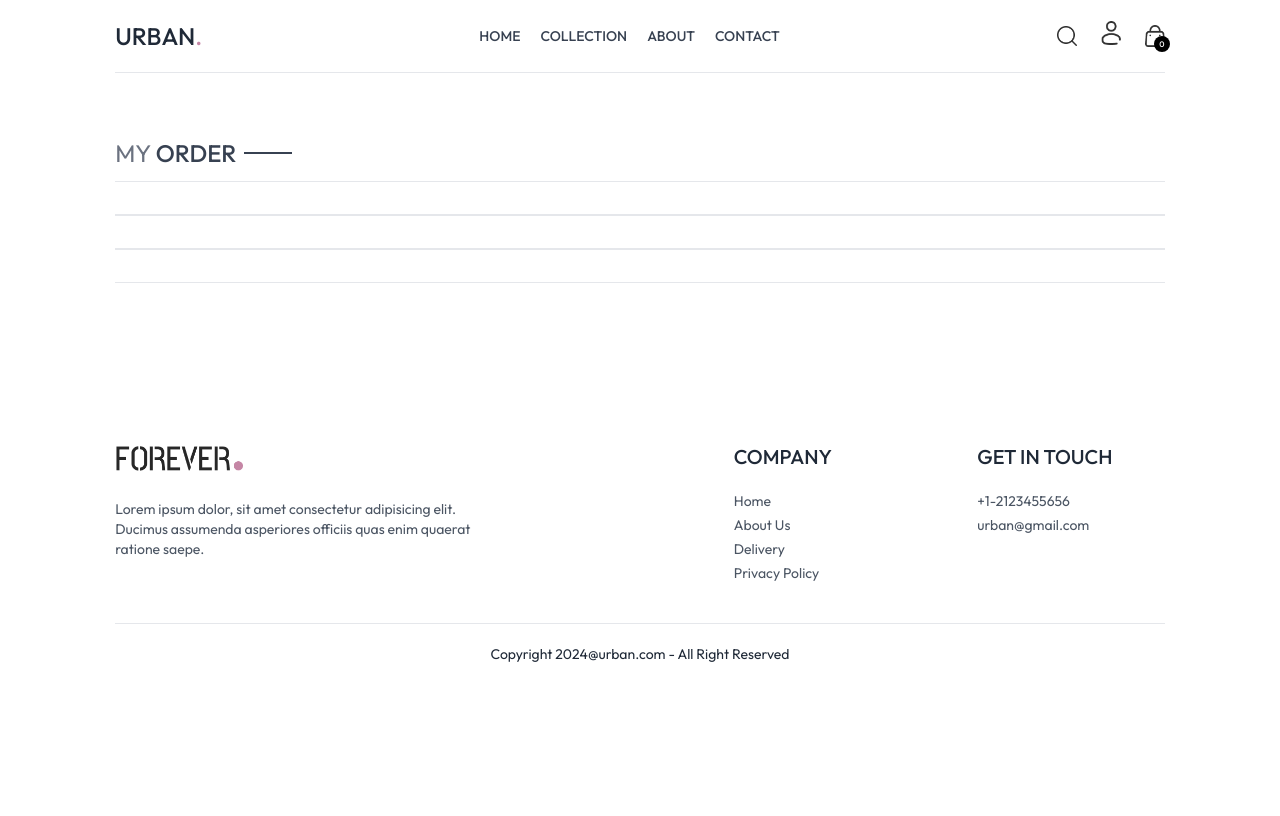
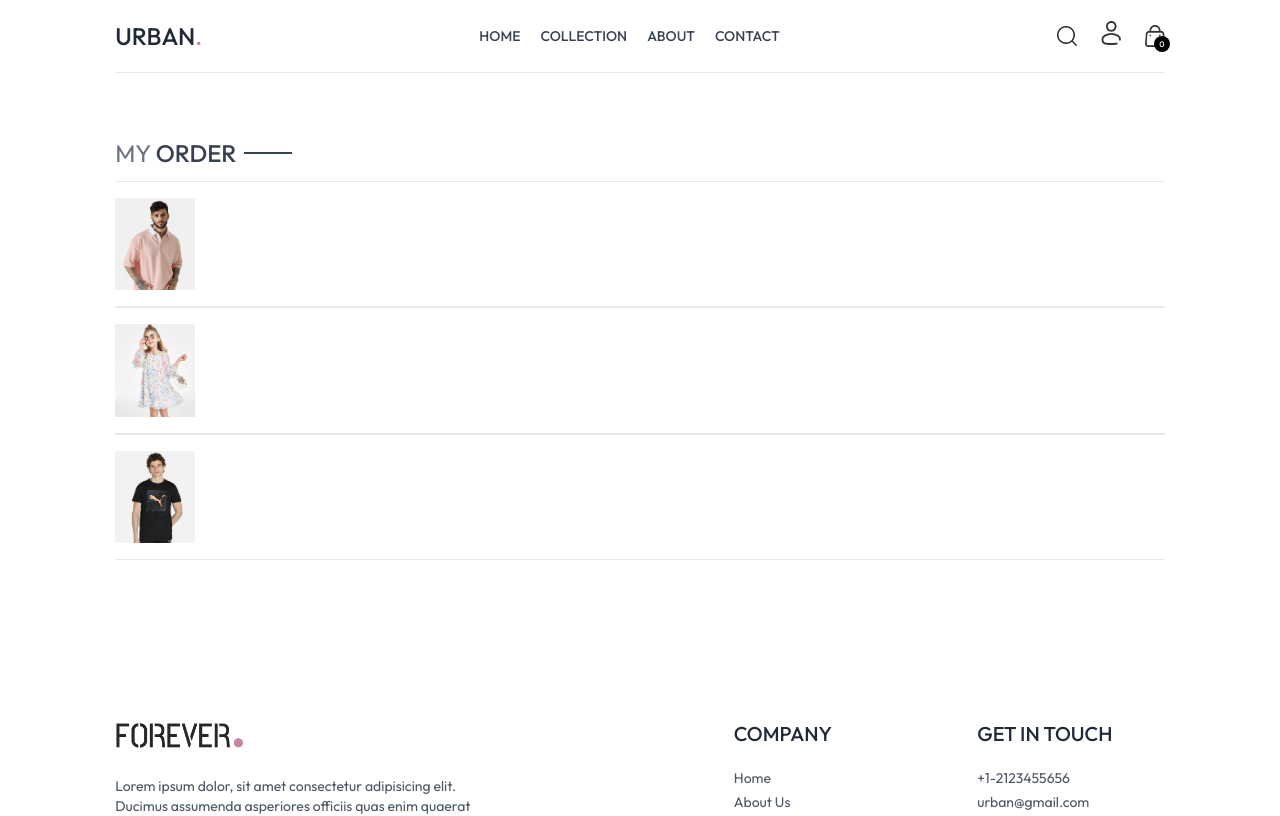
Before and after one commit to ashrafultusar/urban-frontend, a React (Vite) app in the folder urban-frontend/: page /orders in a window 1280 px wide. Shown: the top 816 px of the page. Built offline with nearby package versions, Linux system fonts and the light colour scheme.

Commit message:
added order page image

```diff
--- a/urban-frontend/src/pages/Orders.jsx
+++ b/urban-frontend/src/pages/Orders.jsx
@@ -15,8 +15,8 @@ const Orders = () => {
                   {
                       products.slice(1, 4).map((item, index) => (
                           <div key={index} className="py-4 border-t border-b text-gray-700 flex flex-col md:flex-row md:items-center md:justify-between gap-4">
-                              <div>
-
+                              <div className="flex items-start gap-6 text-sm">
+                                  <img className="w-16 sm:w-20" src={item.image[0]} alt="" />
                               </div>
                           </div>
                       ))
```
